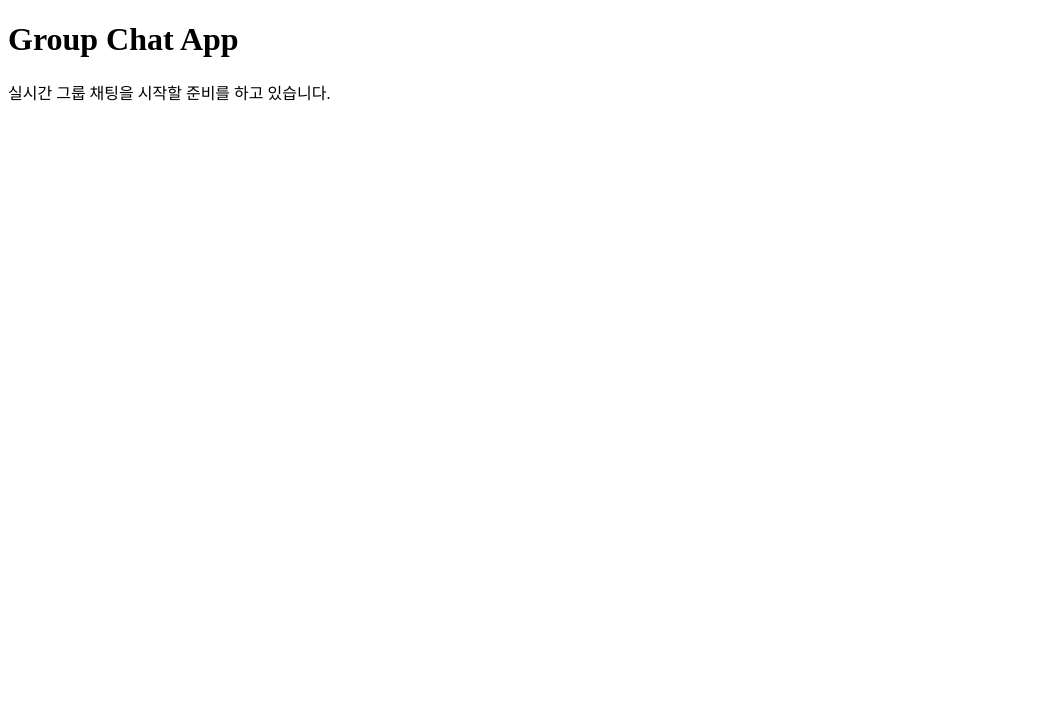
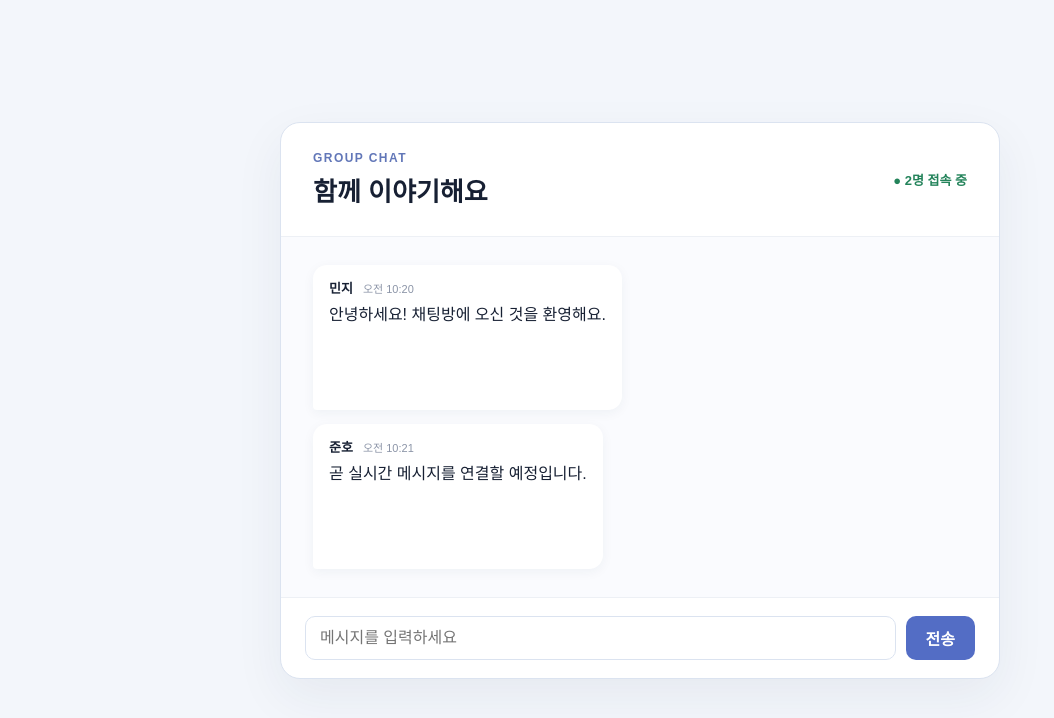
Before and after one commit to coderwin/group-chat-app, a Next.js app: page / in a window 1280 px wide. Shown: the top 718 px of the page, without its empty margins (0-1054 px from the left). Built offline with nearby package versions, Linux system fonts and the light colour scheme.

Commit message:
feat: add chat interface

```diff
--- /dev/null
+++ b/app/globals.css
@@ -0,0 +1,18 @@
+:root { color: #172033; background: #f3f6fb; font-family: Arial, sans-serif; }
+* { box-sizing: border-box; }
+body { margin: 0; }
+.chat-shell { min-height: 100vh; display: grid; place-items: center; padding: 24px; }
+.chat-card { width: min(100%, 720px); overflow: hidden; border: 1px solid #dbe3f0; border-radius: 20px; background: #fff; box-shadow: 0 18px 50px #1d355710; }
+.chat-header { display: flex; align-items: center; justify-content: space-between; padding: 28px 32px; border-bottom: 1px solid #edf0f5; }
+.eyebrow { margin: 0 0 6px; color: #6277b8; font-size: 12px; font-weight: 700; letter-spacing: .12em; }
+h1 { margin: 0; font-size: 26px; }
+.online-status { color: #23835a; font-size: 13px; font-weight: 700; }
+.message-list { display: grid; gap: 14px; min-height: 360px; padding: 28px 32px; background: #fafbfe; }
+.message { width: fit-content; max-width: 80%; padding: 13px 16px; border-radius: 14px 14px 14px 4px; background: #fff; box-shadow: 0 3px 12px #1d35570d; }
+.message-meta { display: flex; gap: 10px; align-items: baseline; margin-bottom: 6px; }
+.message-meta strong { font-size: 13px; }
+.message-meta time { color: #8b94a7; font-size: 11px; }
+.message p { margin: 0; line-height: 1.5; }
+.message-form { display: flex; gap: 10px; padding: 18px 24px; border-top: 1px solid #edf0f5; }
+.message-form input { min-width: 0; flex: 1; border: 1px solid #dbe3f0; border-radius: 10px; padding: 12px 14px; font: inherit; }
+.message-form button { border: 0; border-radius: 10px; padding: 0 20px; color: #fff; background: #536dc5; font: inherit; font-weight: 700; cursor: pointer; }
--- a/app/layout.tsx
+++ b/app/layout.tsx
@@ -1,4 +1,5 @@
 import type { Metadata } from "next";
+import "./globals.css";
 
 export const metadata: Metadata = {
   title: "Group Chat App",
--- a/app/page.tsx
+++ b/app/page.tsx
@@ -1,8 +1,44 @@
+"use client";
+
+import { FormEvent, useState } from "react";
+
+type Message = { id: number; author: string; text: string; time: string };
+
+const initialMessages: Message[] = [
+  { id: 1, author: "민지", text: "안녕하세요! 채팅방에 오신 것을 환영해요.", time: "오전 10:20" },
+  { id: 2, author: "준호", text: "곧 실시간 메시지를 연결할 예정입니다.", time: "오전 10:21" }
+];
+
 export default function Home() {
+  const [messages, setMessages] = useState(initialMessages);
+  const [draft, setDraft] = useState("");
+
+  function handleSubmit(event: FormEvent<HTMLFormElement>) {
+    event.preventDefault();
+    const text = draft.trim();
+    if (!text) return;
+    setMessages((current) => [...current, { id: Date.now(), author: "나", text, time: "방금 전" }]);
+    setDraft("");
+  }
+
   return (
-    <main>
-      <h1>Group Chat App</h1>
-      <p>실시간 그룹 채팅을 시작할 준비를 하고 있습니다.</p>
+    <main className="chat-shell">
+      <section className="chat-card" aria-label="그룹 채팅">
+        <header className="chat-header">
+          <div><p className="eyebrow">GROUP CHAT</p><h1>함께 이야기해요</h1></div>
+          <span className="online-status">● 2명 접속 중</span>
+        </header>
+        <div className="message-list" aria-live="polite">
+          {messages.map((message) => <article className="message" key={message.id}>
+            <div className="message-meta"><strong>{message.author}</strong><time>{message.time}</time></div>
+            <p>{message.text}</p>
+          </article>)}
+        </div>
+        <form className="message-form" onSubmit={handleSubmit}>
+          <input value={draft} onChange={(event) => setDraft(event.target.value)} placeholder="메시지를 입력하세요" aria-label="메시지 입력" />
+          <button type="submit">전송</button>
+        </form>
+      </section>
     </main>
   );
 }
```
